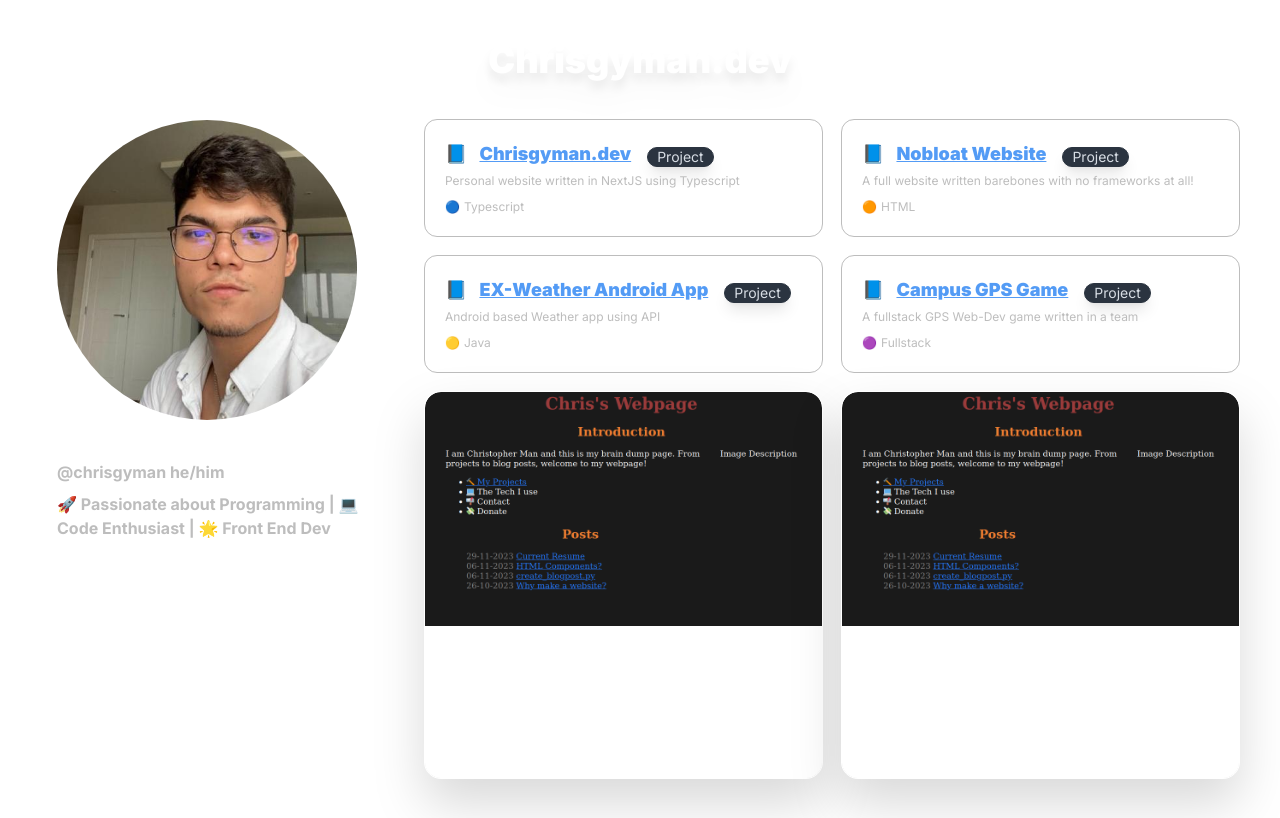
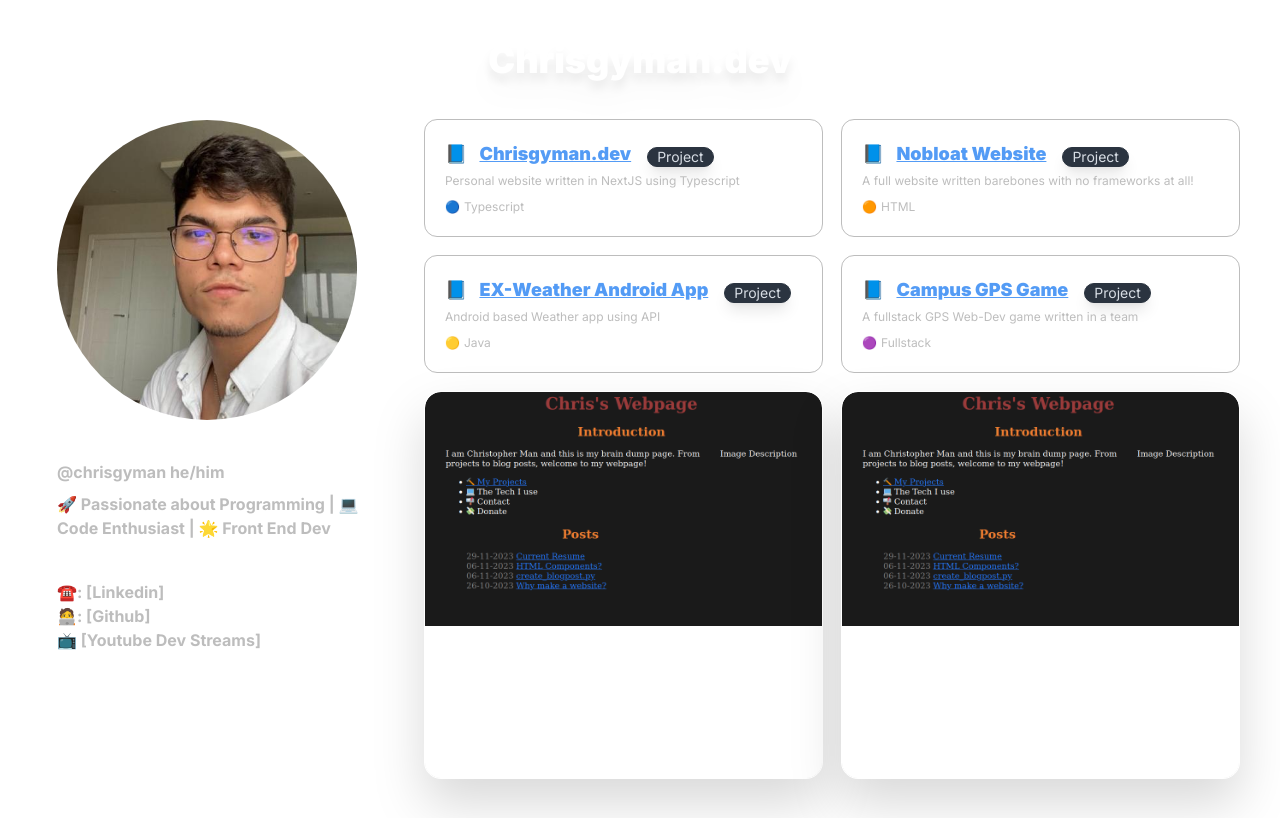
Before and after one commit to christophergyman/chrisgyman.dev, a Next.js app in the folder chrisgyman-dev/: page / in a window 1280 px wide. Built offline with nearby package versions, Linux system fonts and the light colour scheme.

Commit message:
added links to about me section

```diff
--- a/chrisgyman-dev/src/app/components/about-page.tsx
+++ b/chrisgyman-dev/src/app/components/about-page.tsx
@@ -13,6 +13,19 @@
             🚀 Passionate about Programming | 💻 Code Enthusiast | 🌟 Front End
             Dev
           </p>
+          <div className="pt-10">
+            <a href="https://www.linkedin.com/in/christophergayiuman/">
+              ☎️: [Linkedin]
+            </a>
+          </div>
+          <div>
+            <a href="https://github.com/christophergyman">🧑‍💻: [Github]</a>
+          </div>
+          <div>
+            <a href="https://www.youtube.com/@devchrisgyman/featured ">
+              📺 [Youtube Dev Streams]
+            </a>
+          </div>
         </div>
       </div>
     </div>
```
